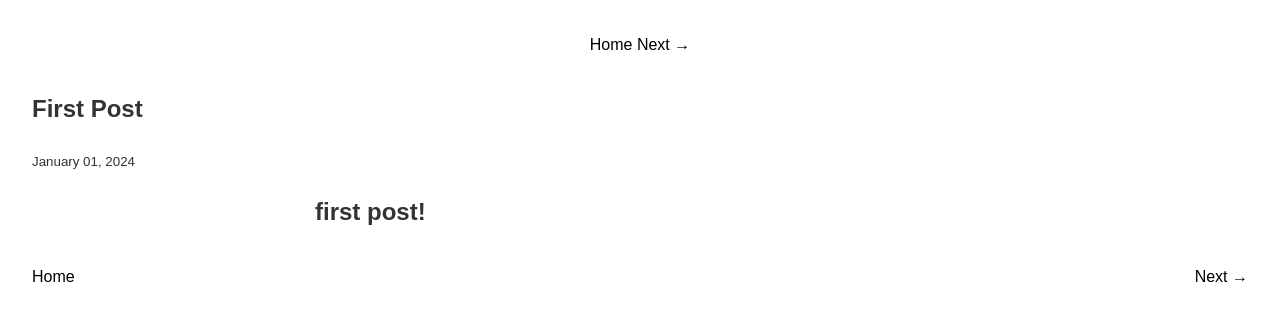
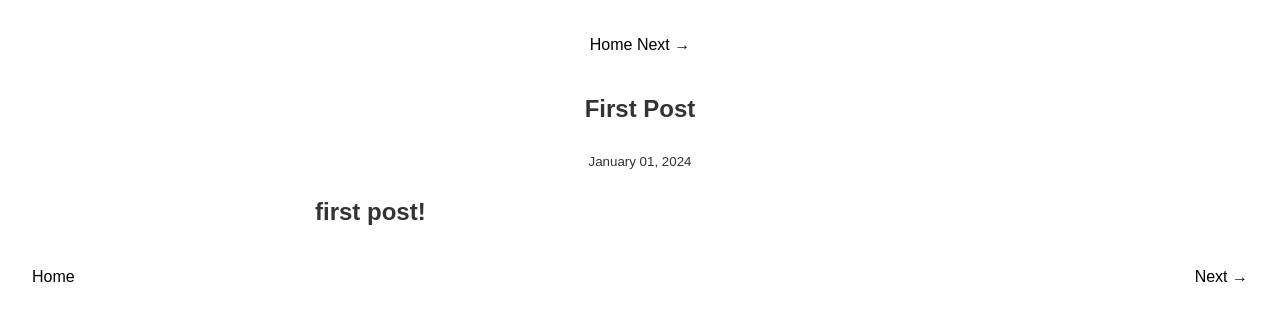
Before and after one commit to lkirk121/lkirk121.github.io, a Jekyll site: the page built from _posts/2024-01-01-first-post.md, in a window 1280 px wide. Shown: the top 321 px of the page. Built offline with Jekyll 4.4.1, drawn with Linux system fonts in a browser that asks for light colours; our own code applies the rules of GitHub Pages for plain Markdown files.

Commit message:
Update post.html

```diff
--- a/_layouts/post.html
+++ b/_layouts/post.html
@@ -1,14 +1,14 @@
 <!DOCTYPE html>
 <html lang="en">
-  <style>
-        head {
-            text-align: center;
-        }
-    </style>
+<style>
+  .center {
+    text-align: center;
+  }
+</style>
 <head>
     <meta charset="UTF-8">
     <meta name="viewport" content="width=device-width, initial-scale=1.0">
-
+    <title>{{ page.title }} | {{ site.title }}</title>
     <link rel="stylesheet" href="/assets/styles.css">
 </head>
 <body>
@@ -25,8 +25,10 @@
         </nav>
     </header>
     <main>
+      <div class=center>
         <h2>{{ page.title }}</h2>
         <small>{{ page.date | date: "%B %d, %Y" }}</small>
+      </div>
         <article>
           <div class="post-content">
             {{ content }}
```
